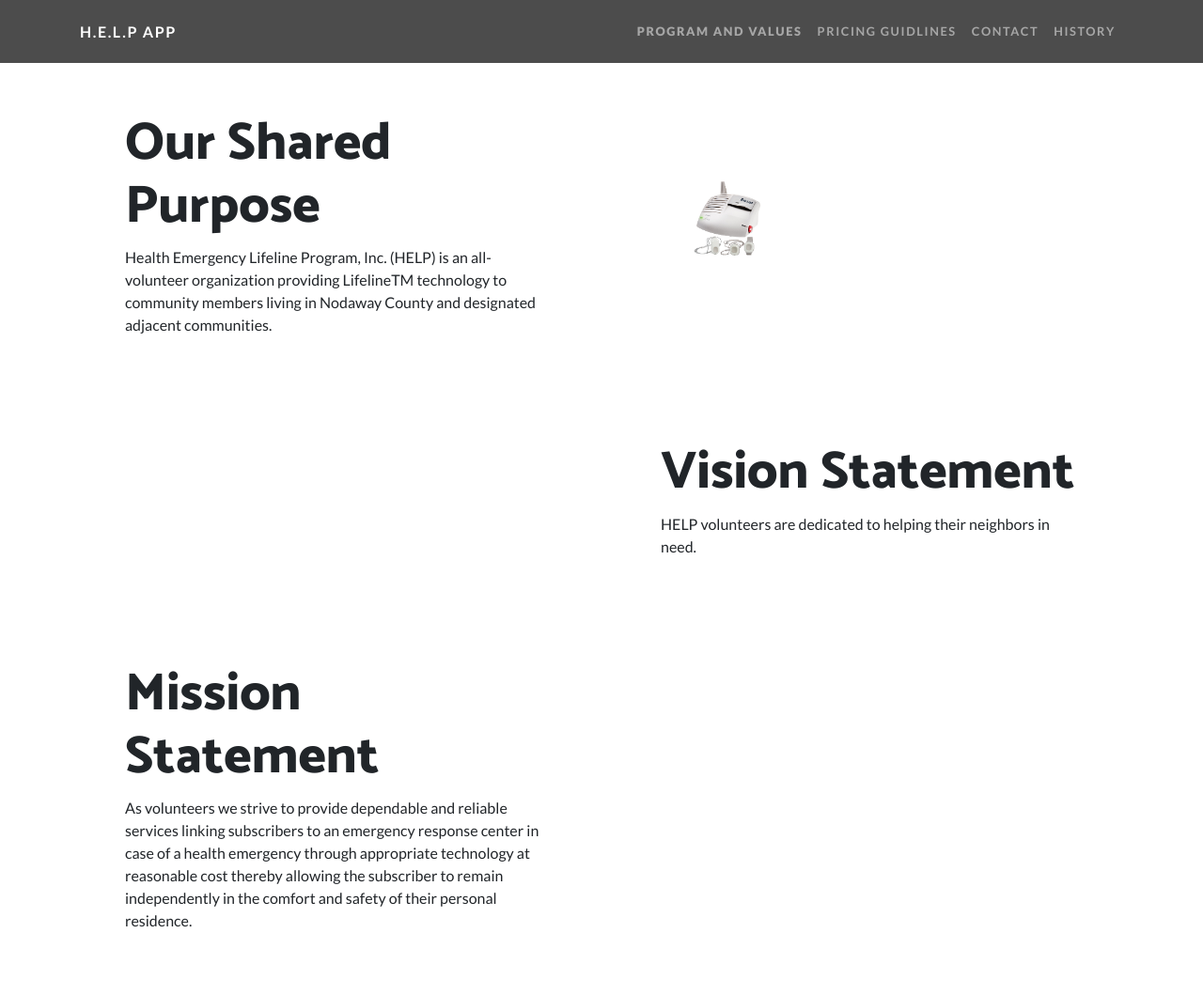
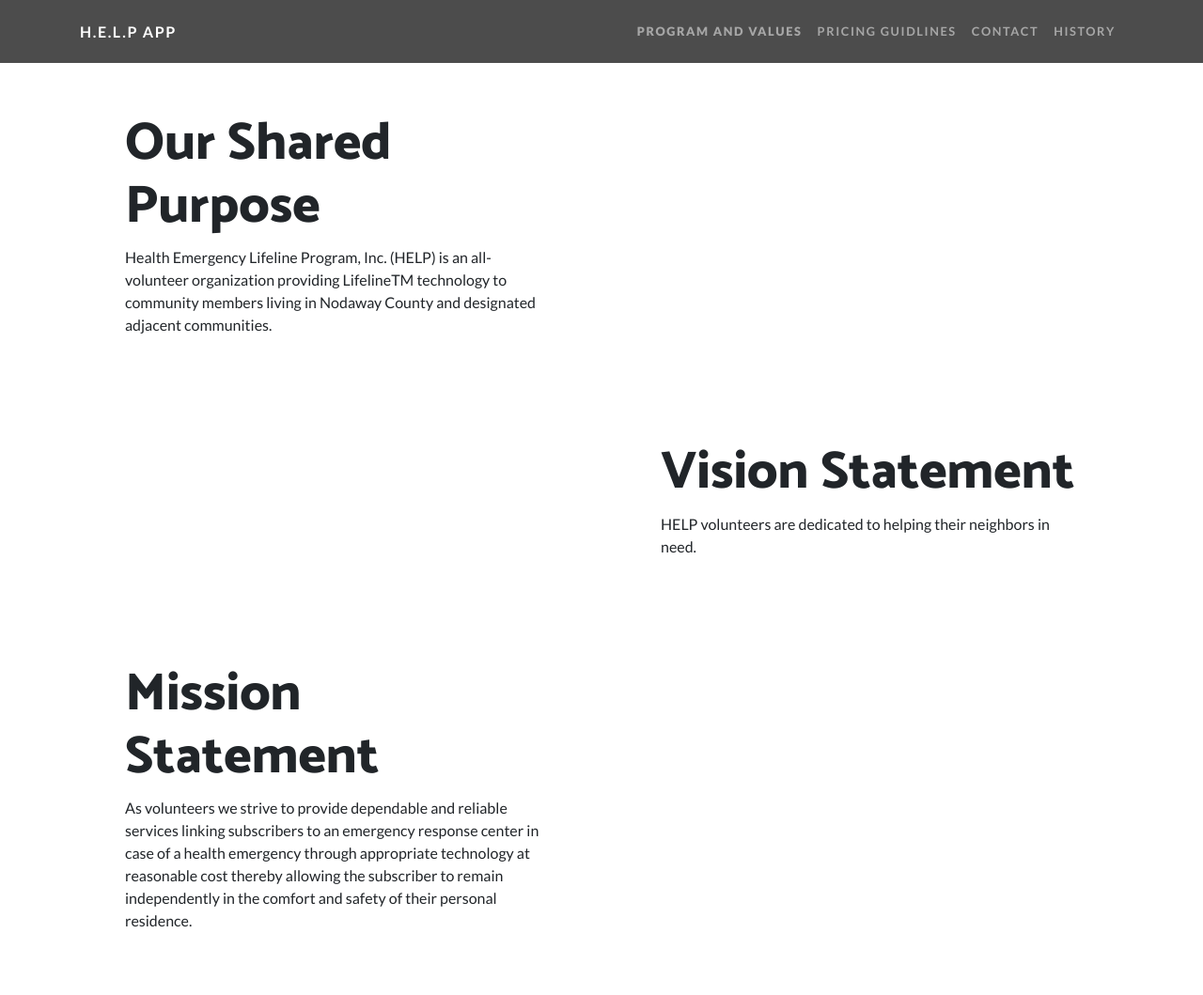
Before and after one commit to jyothsna5268/group8-help-app, a website: page Program.html in a window 1280 px wide. Shown: the top 1059 px of the page at 94% size. Drawn offline with Linux system fonts and the light colour scheme.

Commit message:
changes in README.md and program.html

```diff
--- a/Program.html
+++ b/Program.html
@@ -58,12 +58,7 @@
         <div class="container">
             <div class="row align-items-center">
                 <div class="col-lg-6 order-lg-2">
-                    <div class="p-5">
-                        <img class="img-fluid rounded-circle" src="img/pbl-logoProposal.png"
-                            style="width:9em;height:9em; padding: 1em 1em 1em 1em;" alt="Device Image">
 
-
-                    </div>
                 </div>
                 <div class="col-lg-6 order-lg-1">
                     <div class="p-5">
```
Also changed, not shown: README.md.
